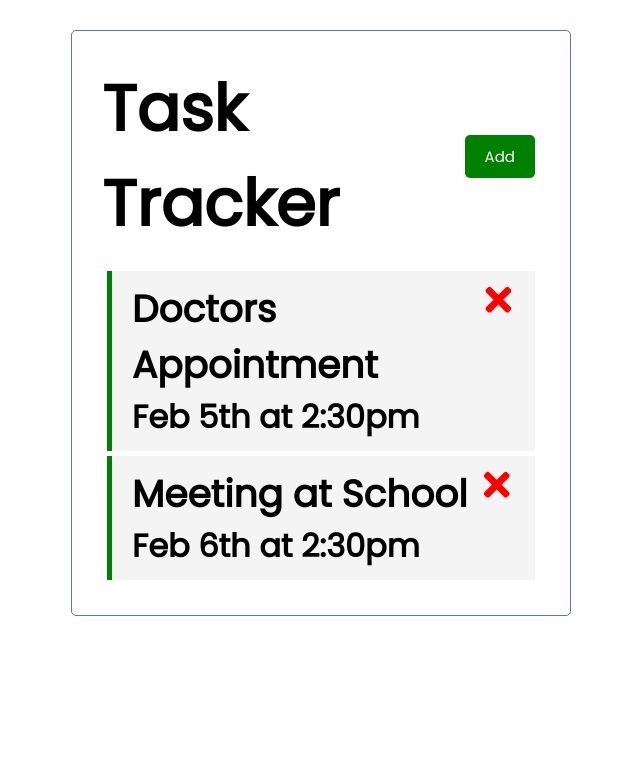
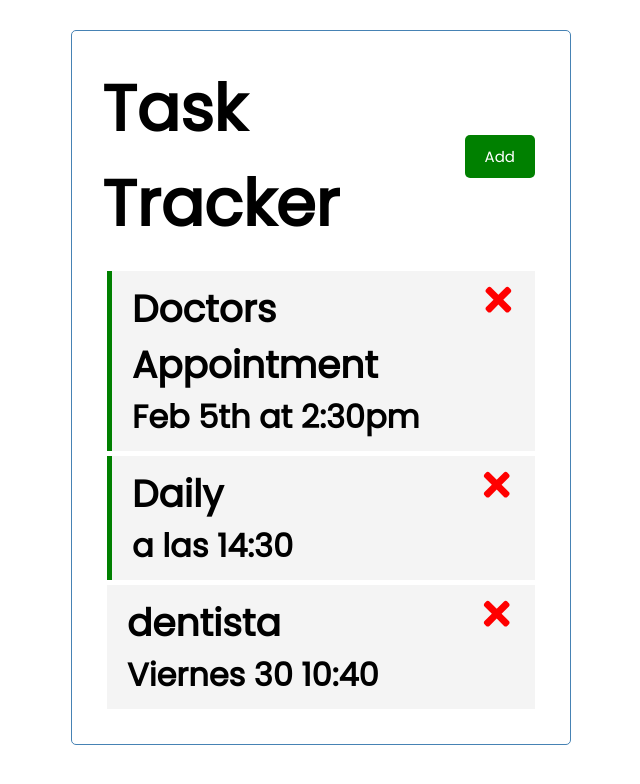
Before and after one commit to aabse/react-task-tracker, a React (Create React App) app: page / in a window 1280 px wide. Shown: the top 784 px of the page, without its empty margins (319-959 px from the left). Built offline with nearby package versions, Linux system fonts and the light colour scheme; data requests are answered from the project's data file.

Commit message:
JSON server is added.

```diff
--- /dev/null
+++ b/db.json
@@ -0,0 +1,22 @@
+{
+  "tasks": [
+    {
+      "id": 1,
+      "text": "Doctors Appointment",
+      "day": "Feb 5th at 2:30pm",
+      "reminder": true
+    },
+    {
+      "text": "Daily",
+      "day": "a las 14:30",
+      "reminder": true,
+      "id": 2
+    },
+    {
+      "text": "dentista",
+      "day": "Viernes 30 10:40",
+      "reminder": false,
+      "id": 3
+    }
+  ]
+}
--- a/package.json
+++ b/package.json
@@ -6,6 +6,7 @@
     "@testing-library/jest-dom": "^5.11.4",
     "@testing-library/react": "^11.1.0",
     "@testing-library/user-event": "^12.1.10",
+    "json-server": "^0.16.3",
     "react": "^17.0.2",
     "react-dom": "^17.0.2",
     "react-icons": "^4.2.0",
@@ -16,7 +17,8 @@
     "start": "react-scripts start",
     "build": "react-scripts build",
     "test": "react-scripts test",
-    "eject": "react-scripts eject"
+    "eject": "react-scripts eject",
+    "server": "json-server --watch db.json --port 5000"
   },
   "eslintConfig": {
     "extends": [
--- a/src/App.js
+++ b/src/App.js
@@ -1,41 +1,77 @@
-import { useState } from "react";
+import { useState, useEffect } from "react";
 import Header from "./components/Header";
 import Tasks from "./components/Tasks";
 import AddTask from "./components/AddTask";
 
 function App() {
   const [showAddTask, setShowAddTask] = useState(false);
-  const [tasks, setTasks] = useState([
-    {
-      id: 1,
-      text: "Doctors Appointment",
-      day: "Feb 5th at 2:30pm",
-      reminder: true
-    },
-    {
-      id: 2,
-      text: "Meeting at School",
-      day: "Feb 6th at 2:30pm",
-      reminder: true
-    }
-  ]);
+  const [tasks, setTasks] = useState([]);
+
+  useEffect(() => {
+    const getTasks = async () => {
+      const tasksFromServer = await fetchTasks();
+      setTasks(tasksFromServer);
+    };
+
+    getTasks();
+  }, []);
+
+  const fetchTasks = async () => {
+    const res = await fetch("http://localhost:5000/tasks");
+    const data = await res.json();
+    return data;
+  };
+
+  const fetchTask = async (id) => {
+    const res = await fetch(`http://localhost:5000/tasks/${id}`);
+    const data = await res.json();
+    return data;
+  };
 
   // Add task
-  const addTask = (task) => {
-    const id = Math.floor(Math.random() * 10000) + 1;
-    const newTask = { id, ...task };
-    setTasks([...tasks, newTask]);
+  const addTask = async (task) => {
+    const res = await fetch("http://localhost:5000/tasks", {
+      method: "POST",
+      headers: {
+        "Content-type": "application/json"
+      },
+      body: JSON.stringify(task)
+    });
+
+    const data = await res.json();
+
+    setTasks([...tasks, data]);
+
+    //const id = Math.floor(Math.random() * 10000) + 1;
+    //const newTask = { id, ...task };
+    //setTasks([...tasks, newTask]);
   };
 
   // Delete task
-  const deleteTask = (id) => {
+  const deleteTask = async (id) => {
+    await fetch(`http://localhost:5000/tasks/${id}`, {
+      method: "DELETE"
+    });
     setTasks(tasks.filter((task) => task.id !== id));
   };
 
-  const toggleReminder = (id) => {
+  const toggleReminder = async (id) => {
+    const taskToToggle = await fetchTask(id);
+    const updTask = { ...taskToToggle, reminder: !taskToToggle.reminder };
+
+    const res = await fetch(`http://localhost:5000/tasks/${id}`, {
+      method: "PUT",
+      headers: {
+        "Content-type": "application/json"
+      },
+      body: JSON.stringify(updTask)
+    });
+
+    const data = await res.json();
+
     setTasks(
       tasks.map((task) =>
-        task.id === id ? { ...task, reminder: !task.reminder } : task
+        task.id === id ? { ...task, reminder: data.reminder } : task
       )
     );
   };
```
Also changed, not shown: 1 other file (tests, documents, lock files or other folders).
